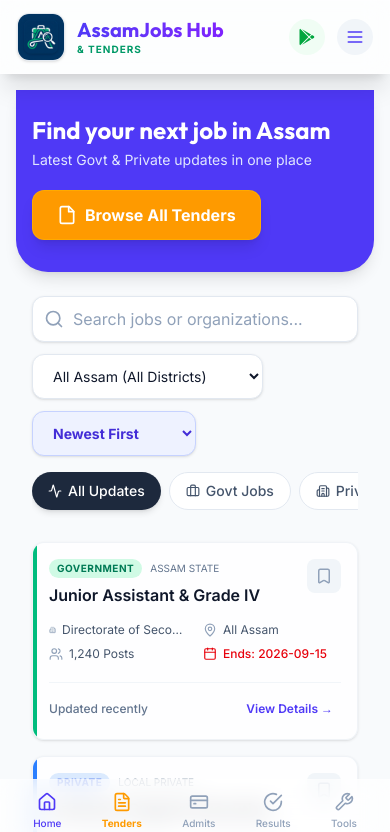
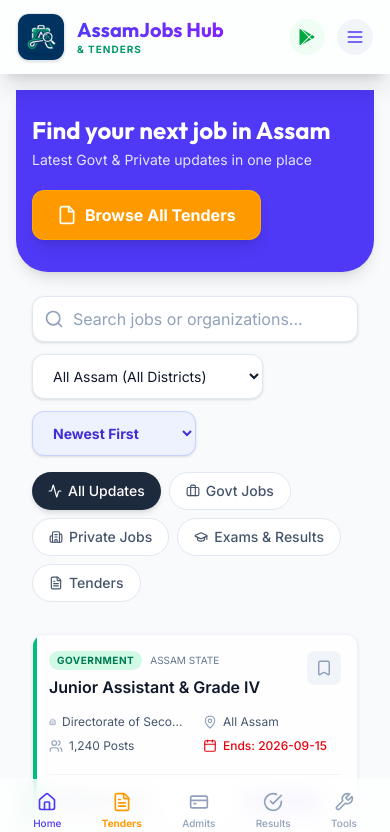
Before and after one commit to uzzaldutta/assamjobs-hub, a Next.js app: page / in a window 390 px wide. Shown: the top 832 px of the page. Built offline with nearby package versions, Linux system fonts and the light colour scheme; no server answers; the database is empty.

Commit message:
fix: Make category filter tabs wrap on mobile devices instead of overflowing horizontally

```diff
--- a/src/components/FeedList.tsx
+++ b/src/components/FeedList.tsx
@@ -175,7 +175,7 @@ export default function FeedList({
 
         {/* Filter Pills */}
         {!hideFilters && (
-          <div className="flex gap-2 overflow-x-auto pb-2 scrollbar-hide">
+          <div className="flex flex-wrap gap-2 pb-2">
             <button
               onClick={() => handleFilterChange(setFilter, "ALL")}
               className={`flex items-center gap-1.5 px-4 py-2 rounded-full text-sm font-medium whitespace-nowrap transition ${filter === "ALL" ? "bg-slate-800 text-white dark:bg-slate-200 dark:text-slate-900 shadow-md" : "bg-white dark:bg-slate-800 text-slate-600 dark:text-slate-300 border border-slate-200 dark:border-slate-700 hover:bg-slate-50 dark:hover:bg-slate-700"}`}
```
